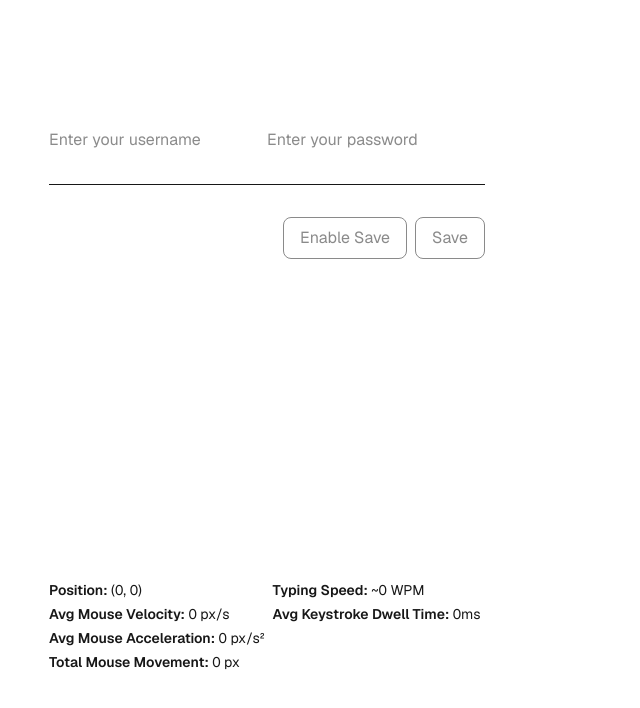
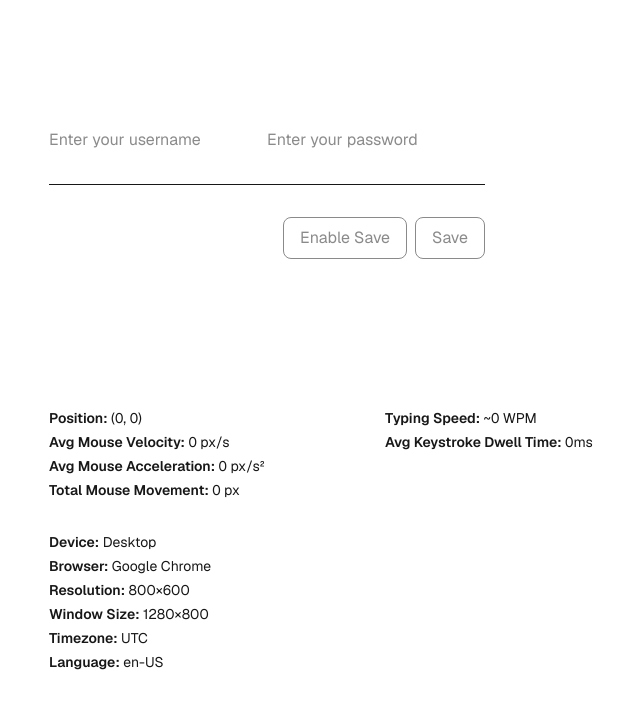
Before and after one commit to sallvi/behavior-profiling, a Next.js app: page / in a window 1280 px wide. Shown: the top 708 px of the page, without its empty margins (271-911 px from the left). Built offline with nearby package versions, Linux system fonts and the light colour scheme.

Commit message:
Add device fingerprints.

```diff
--- a/app/page.tsx
+++ b/app/page.tsx
@@ -55,6 +55,9 @@ export default function Home() {
   const [mouseData, setMouseData] = useState<MouseData[]>([]);
   const [keystrokeData, setKeystrokeData] = useState<KeystrokeData[]>([]);
   const [currentMouse, setCurrentMouse] = useState({ x: 0, y: 0 });
+  const [deviceFingerprint, setDeviceFingerprint] = useState<DeviceFingerprint | null>(null);
+  const [windowSize, setWindowSize] = useState({ width: 0, height: 0 });
+  //
   const lastMouseData = useRef<MouseData | null>(null);
   const keyDownTimes = useRef<Map<string, number>>(new Map());
   const lastKeyUpTime = useRef<number>(0);
@@ -73,7 +76,12 @@ export default function Home() {
         mouseAverageAcceleration: getAverageAcceleration(),
         mouseTotalMovement: getTotalMovement(),
         averageDwellTime: getAverageDwellTime(),
-        averageTypingSpeed: getAverageTypingSpeed()
+        averageTypingSpeed: getAverageTypingSpeed(),
+        device: deviceFingerprint?.device.type,
+        browser: deviceFingerprint?.device.browser,
+        screenResolution: deviceFingerprint ? `${deviceFingerprint.screen.width}x${deviceFingerprint.screen.height}` : undefined,
+        windowSize: `${windowSize.width}x${windowSize.height}`,
+        timezone: deviceFingerprint?.timezone.name,
       }),
     })
     setUsername("");
@@ -159,6 +167,77 @@ export default function Home() {
     []
   );
 
+  const parseDeviceInfo = (userAgent: string) => {
+    const ua = userAgent.toLowerCase();
+
+    // Detect browser
+    let browser = "Unknown Browser";
+    if (ua.includes("chrome") && !ua.includes("edg") && !ua.includes("opr")) {
+      browser = "Google Chrome";
+    } else if (ua.includes("firefox")) {
+      browser = "Mozilla Firefox";
+    } else if (ua.includes("safari") && !ua.includes("chrome")) {
+      browser = "Safari";
+    } else if (ua.includes("edg")) {
+      browser = "Microsoft Edge";
+    } else if (ua.includes("opr") || ua.includes("opera")) {
+      browser = "Opera";
+    }
+
+    // Detect device type
+    let deviceType = "Desktop";
+    if (
+      ua.includes("mobile") ||
+      ua.includes("iphone") ||
+      ua.includes("android")
+    ) {
+      deviceType = "Mobile";
+    } else if (ua.includes("tablet") || ua.includes("ipad")) {
+      deviceType = "Tablet";
+    }
+
+    return {
+      type: deviceType,
+      browser,
+    };
+  };
+
+  const collectDeviceFingerprint = async (): Promise<DeviceFingerprint> => {
+    const screen = {
+      width: window.screen.width,
+      height: window.screen.height,
+      colorDepth: window.screen.colorDepth,
+      pixelRatio: window.devicePixelRatio,
+      availWidth: window.screen.availWidth,
+      availHeight: window.screen.availHeight,
+    };
+
+    const browser = {
+      userAgent: navigator.userAgent,
+      language: navigator.language,
+      languages: [...navigator.languages],
+      platform: navigator.platform,
+      cookieEnabled: navigator.cookieEnabled,
+      doNotTrack: navigator.doNotTrack,
+      hardwareConcurrency: navigator.hardwareConcurrency || 0,
+      maxTouchPoints: navigator.maxTouchPoints || 0,
+    };
+
+    const device = parseDeviceInfo(navigator.userAgent);
+
+    const timezone = {
+      offset: new Date().getTimezoneOffset(),
+      name: Intl.DateTimeFormat().resolvedOptions().timeZone,
+    };
+
+    return {
+      screen,
+      browser,
+      device,
+      timezone,
+    };
+  };
+
   const getAverageVelocity = () => {
     if (mouseData.length === 0) return 0;
     const sum = mouseData.reduce((acc, data) => acc + data.velocity, 0);
@@ -193,22 +272,46 @@ export default function Home() {
   };
 
   useEffect(() => {
+    const updateWindowSize = () => {
+      setWindowSize({
+        width: window.innerWidth,
+        height: window.innerHeight,
+      });
+    };
+
+    // Set initial window size
+    updateWindowSize();
+
+    // Add resize listener
+    window.addEventListener("resize", updateWindowSize);
+
+    return () => {
+      window.removeEventListener("resize", updateWindowSize);
+    };
+  }, []);
+
+  useEffect(() => {
+    async function initTracking() {
+      setMouseData([]);
+      setKeystrokeData([]);
+      lastMouseData.current = null;
+      keyDownTimes.current.clear();
+      lastKeyUpTime.current = 0;
+
+      try {
+        const [fingerprint] = await Promise.all([collectDeviceFingerprint()]);
+        setDeviceFingerprint(fingerprint);
+      } catch (error) {
+        console.error("Error collecting fingerprint:", error);
+      }
+    }
+
+    initTracking();
     setMouseData([]);
     setKeystrokeData([]);
     lastMouseData.current = null;
     keyDownTimes.current.clear();
     lastKeyUpTime.current = 0;
-
-    // // Collect device fingerprint and network info
-    // setIsCollectingFingerprint(true);
-    // try {
-    //   const [fingerprint] = await Promise.all([collectDeviceFingerprint()]);
-    //   setDeviceFingerprint(fingerprint);
-    // } catch (error) {
-    //   console.error("Error collecting fingerprint:", error);
-    // } finally {
-    //   setIsCollectingFingerprint(false);
-    // }
   }, []);
 
   // Set up event listeners for mouse/keyboard tracking
@@ -257,7 +360,7 @@ export default function Home() {
           </div>
         </form>
 
-        <div className="flex gap-2 justify-end mt-4">
+        <div className="grid grid-cols-2 gap-8 mt-12 w-full text-sm">
           {/* Mouse Tracking Area */}
           <div className="space-y-3">
             <div className="text-sm space-y-1">
@@ -312,22 +415,41 @@ export default function Home() {
                 ms
               </div>
             </div>
+          </div>
+          {/* Device Fingerprinting */}
+          {deviceFingerprint && (
+            <div className="space-y-3">
+              {/* Screen Information */}
+              <div className="text-sm space-y-1">
+                <div>
+                  <span className="font-semibold">Device:</span>{" "}
+                  {deviceFingerprint.device.type}
+                </div>
 
-            {/* Recent keystroke timings */}
-            {/* {keystrokeData.length > 0 && (
-              <div className="h-80 overflow-y-auto bg-zinc-50 p-2 rounded-lg text-xs">
-                {keystrokeData
-                  .slice(-10)
-                  .reverse()
-                  .map((keystroke, index) => (
-                    <div key={index} className="flex justify-between">
-                      <span>&quot;{keystroke.key}&quot;</span>
-                      <span>{keystroke.dwellTime}ms</span>
-                    </div>
-                  ))}
+                <div>
+                  <span className="font-semibold">Browser:</span>{" "}
+                  {deviceFingerprint.device.browser}
+                </div>
+                <div>
+                  <span className="font-semibold">Resolution:</span>{" "}
+                  {deviceFingerprint.screen.width}×
+                  {deviceFingerprint.screen.height}
+                </div>
+                <div>
+                  <span className="font-semibold">Window Size:</span>{" "}
+                  {windowSize.width}×{windowSize.height}
+                </div>
+                <div>
+                  <span className="font-semibold">Timezone:</span>{" "}
+                  {deviceFingerprint.timezone.name}
+                </div>
+                <div>
+                  <span className="font-semibold">Language:</span>{" "}
+                  {deviceFingerprint.browser.language}
+                </div>
               </div>
-            )} */}
-          </div>
+            </div>
+          )}
         </div>
       </main>
     </div>
```
